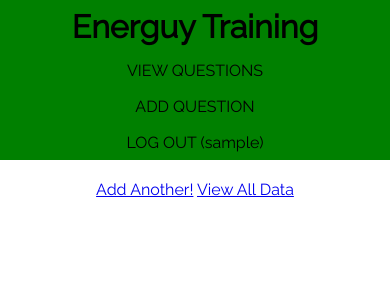
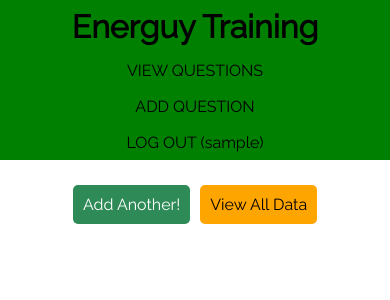
Before and after one commit to samhelman/energuytrainingdatabase, a Flask app: page /add-another in a window 390 px wide. Shown: the top 300 px of the page. Run offline with Flask 2, Linux system fonts and the light colour scheme; the visitor is signed in with stand-in values (Sample User, id 1); data comes from the database, SQL or seed files in the repository; both versions use the stored data as it was after the commit.

Commit message:
Added css for better mobile experience.

```diff
--- a/package/static/style.css
+++ b/package/static/style.css
@@ -125,6 +125,34 @@ input {
   display: none;
 }
 
+h4 {
+  font-weight: bold;
+  text-decoration: underline;
+}
+
+.button-container {
+  display: flex;
+  justify-content: center;
+}
+
+.button {
+  padding: 10px;
+  margin: 5px;
+  border-radius: 5px;
+  background-color: orange;
+  text-decoration: none;
+  color: black;
+}
+
+.seagreen {
+  background-color: seagreen;
+  color: white;
+}
+
+.button:hover {
+  font-weight: bold;
+}
+
 label {
   font-weight: bold;
   margin: 2vh;
--- a/package/templates/add-another.html
+++ b/package/templates/add-another.html
@@ -1,6 +1,6 @@
 {% extends 'base.html' %}
 {% block content %}
-  <div class="content">
+  <div class="button-container">
     <a class="button seagreen" href="{{ url_for('add_question') }}">Add Another!</a>
     <a class="button" href="{{ url_for('questions') }}">View All Data</a>
   </div>
--- a/package/templates/home.html
+++ b/package/templates/home.html
@@ -1,6 +1,5 @@
 {% extends 'base.html' %}
 {% block content %}
-  <div class="content">
   {% if current_user.is_authenticated %}
     <h2>Get Started...</h2>
     <div class='button-container'>
@@ -13,5 +12,4 @@
       <a class="button" href="{{ url_for('login') }}">Log In</a>
     </div>
   {% endif %}
-  </div>
 {% endblock content %}
```
Also changed, not shown: package/site.db. Lines whose indentation alone changed are shown as unchanged.
